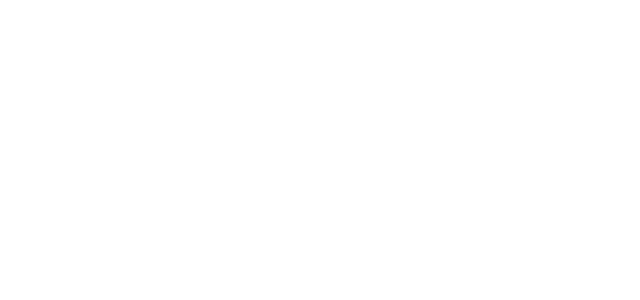
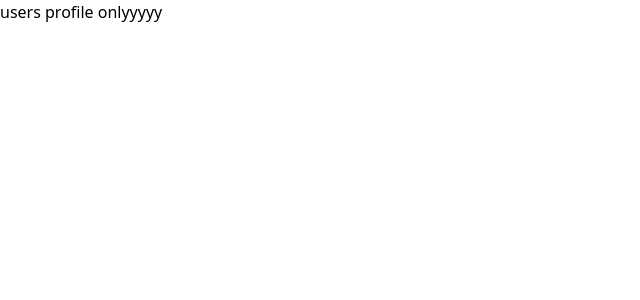
Before and after one commit to Obaayaa-1988/Nuxtjs-Workout-Tracker, a Nuxt app: page /Profile in a window 1280 px wide. Before the commit this address had no page. Shown: the top 300 px of the page, without its empty margins (0-640 px from the left). Built offline with nearby package versions, Linux system fonts and the light colour scheme.

Commit message:
created user profile component

```diff
--- /dev/null
+++ b/pages/Profile.vue
@@ -0,0 +1,16 @@
+<template>
+  <div>
+    <h1>users profile onlyyyyy</h1>
+  </div>
+</template>
+
+<script>
+export default {
+    name: 'Profile'
+
+}
+</script>
+
+<style>
+
+</style>
```
